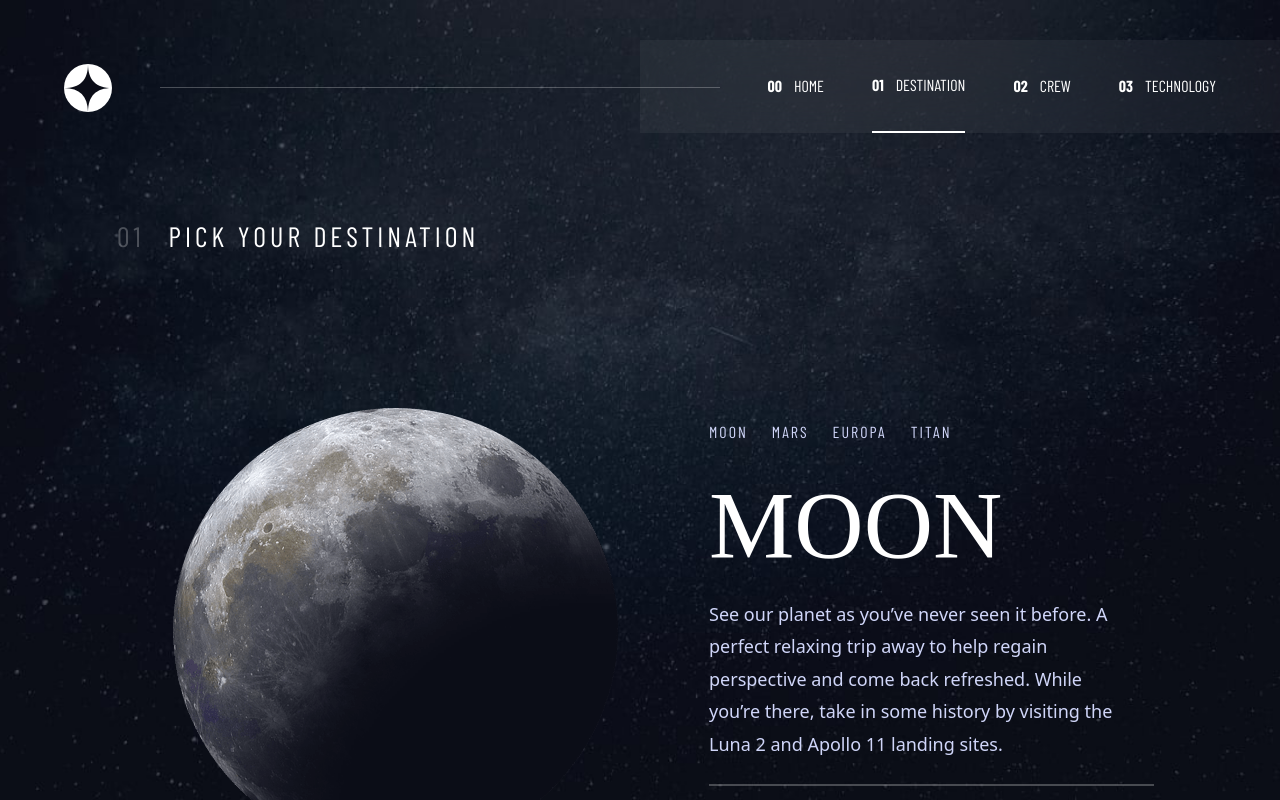
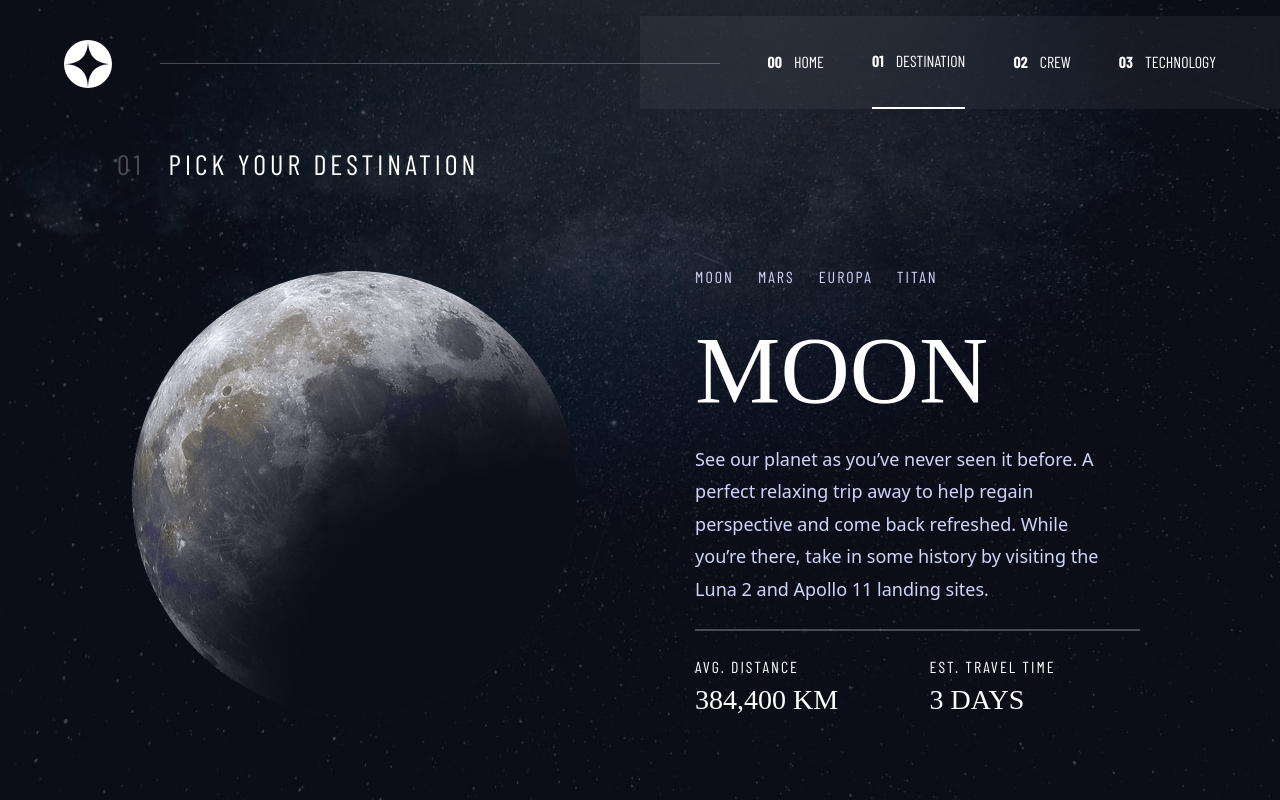
Before and after one commit to iamalabisunday/space-tourism-website-main, a React (Vite) app: page /destination in a window 1280 px wide. Shown: the top 800 px of the page. Built offline with nearby package versions, Linux system fonts and the light colour scheme; a web font is replaced by a local one.

Commit message:
first commit

```diff
--- a/src/Pages/Destination.jsx
+++ b/src/Pages/Destination.jsx
@@ -6,11 +6,11 @@ import Planet from "../component/Planet.jsx";
 export default function Destination() {
   return (
     <div
-      className="w-full mx-auto min-h-screen justify-center items-center lg:bg-[url(/destination/background-destination-desktop.jpg))]
+      className="w-full mx-auto h-full justify-center items-center lg:bg-[url(/destination/background-destination-desktop.jpg))]
       md:bg-[url(/destination/background-destination-tablet.jpg)]
           bg-[url(/destination/background-destination-mobile.jpg)] bg-cover bg-center bg-no-repeat"
     >
-      <div className="w-full h-full flex flex-col mx-auto justify-start items-center lg:gap-[3rem] sm:min-h-screen">
+      <div className="w-full flex flex-col min-h-screen mx-auto lg:justify-start justify-start items-center">
         {/* Navigation Section */}
         <header className="w-full flex justify-between items-center">
           {/* Laptop (lg and up) */}
@@ -35,10 +35,8 @@ export default function Destination() {
             <span className="text-white opacity-[0.25]">01</span>
             <p className="uppercase">Pick your destination</p>
           </div>
-          {/* ------------------------------------------------------ */}
-          <article className="w-full">
-            <Planet />
-          </article>
+          {/* -----------------------Planet Section------------------------------- */}
+          <Planet />
         </section>
       </div>
     </div>
--- a/src/Pages/Home.jsx
+++ b/src/Pages/Home.jsx
@@ -9,7 +9,7 @@ export default function Home() {
       className="w-full lg:h-screen mx-auto min-h-screen justify-center items-center lg:bg-[url(/home/background-home-desktop.jpg))] md:bg-[url(/home/background-home-tablet.jpg)]
         bg-[url(/home/background-home-mobile.jpg)] bg-cover bg-center bg-no-repeat"
     >
-      <div className="w-full h-full flex flex-col mx-auto justify-center items-center">
+      <div className="w-full min-h-full flex flex-col mx-auto justify-center items-center">
         {/* Navigation Section */}
         <header className="lg:absolute lg:top-0 lg:left-0 w-full flex justify-between items-center">
           {/* Laptop (lg and up) */}
--- a/src/component/NavBar.jsx
+++ b/src/component/NavBar.jsx
@@ -3,7 +3,7 @@ import SpaceLogo from "./SpaceLogo";
 
 export default function NavBar() {
   return (
-    <div className="relative w-full flex pt-[2.5rem]">
+    <div className="relative w-full flex mt-4">
       {/* Navigation Section */}
       <div className=" container w-[90rem] h-auto  flex justify-between items-center mx-auto z-10 px-[4rem]">
         <SpaceLogo />
--- a/src/component/Planet.jsx
+++ b/src/component/Planet.jsx
@@ -18,14 +18,14 @@ export default function Planet() {
   const currentImage = planetImages[location.pathname] || MoonImg;
 
   return (
-    <div className="lg:w-[1110px] lg:h-[734px] flex lg:flex-row flex-col lg:justify-start items-center lg:gap-[1.5rem] lg:py-[6%] lg:px-[3rem] px-[1.5rem]">
-      <section className="lg:w-[539px] lg:h-[734px] md:w-[28rem] md:h-[28rem] w-[327px] h-[208px] flex justify-center items-center">
-        <div className="lg:w-[480px] lg:h-[480px] md:w-[18.75rem] w-[9.375rem]">
+    <div className="lg:min-w-[69.4rem] lg:max-h-[40rem] flex lg:flex-row flex-col lg:justify-start items-center lg:gap-[1.5rem] lg:py-[3.5rem] lg:px-[0rem] px-[1.5rem]">
+      <section className="lg:min-w-[33.7rem] lg:max-h-[45.9rem] md:w-[28rem] md:h-[28rem] w-[327px] h-[208px] flex justify-center items-center">
+        <div className="lg:w-[30rem] lg:h-[30rem] md:w-[18.75rem] w-[9.375rem] flex justify-center items-center">
           <img src={currentImage} alt="Planet Image" />
         </div>
       </section>
 
-      <section className="lg:w-[539px] lg:h-[734px] flex justify-center items-center">
+      <section className="lg:min-w-[33.7rem] flex justify-center items-center">
         <div>
           {/* ---------------------NavLink Section--------------------------------- */}
           <nav className="font-barlowCondensed md:text-[1rem] text-[0.875rem]">
```
